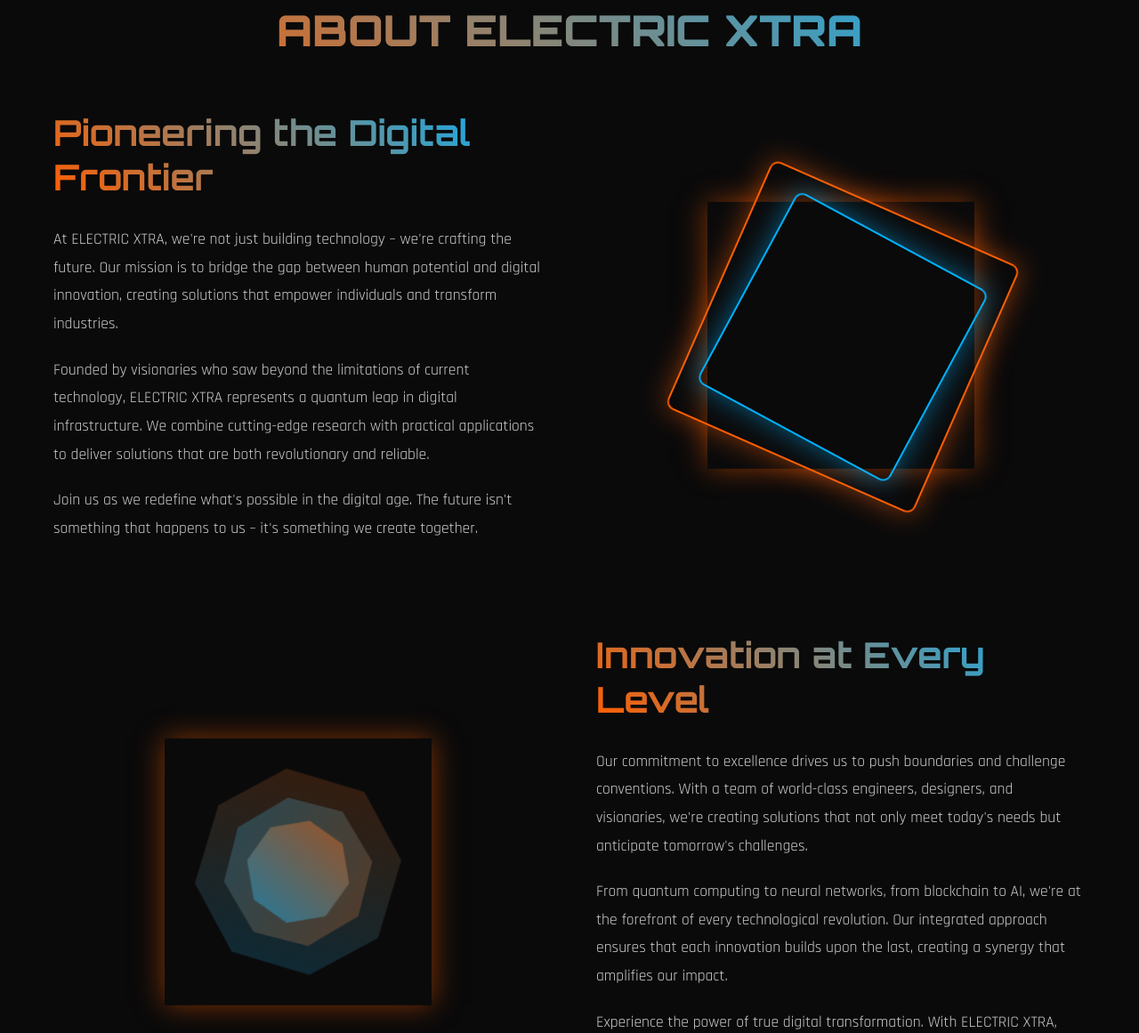
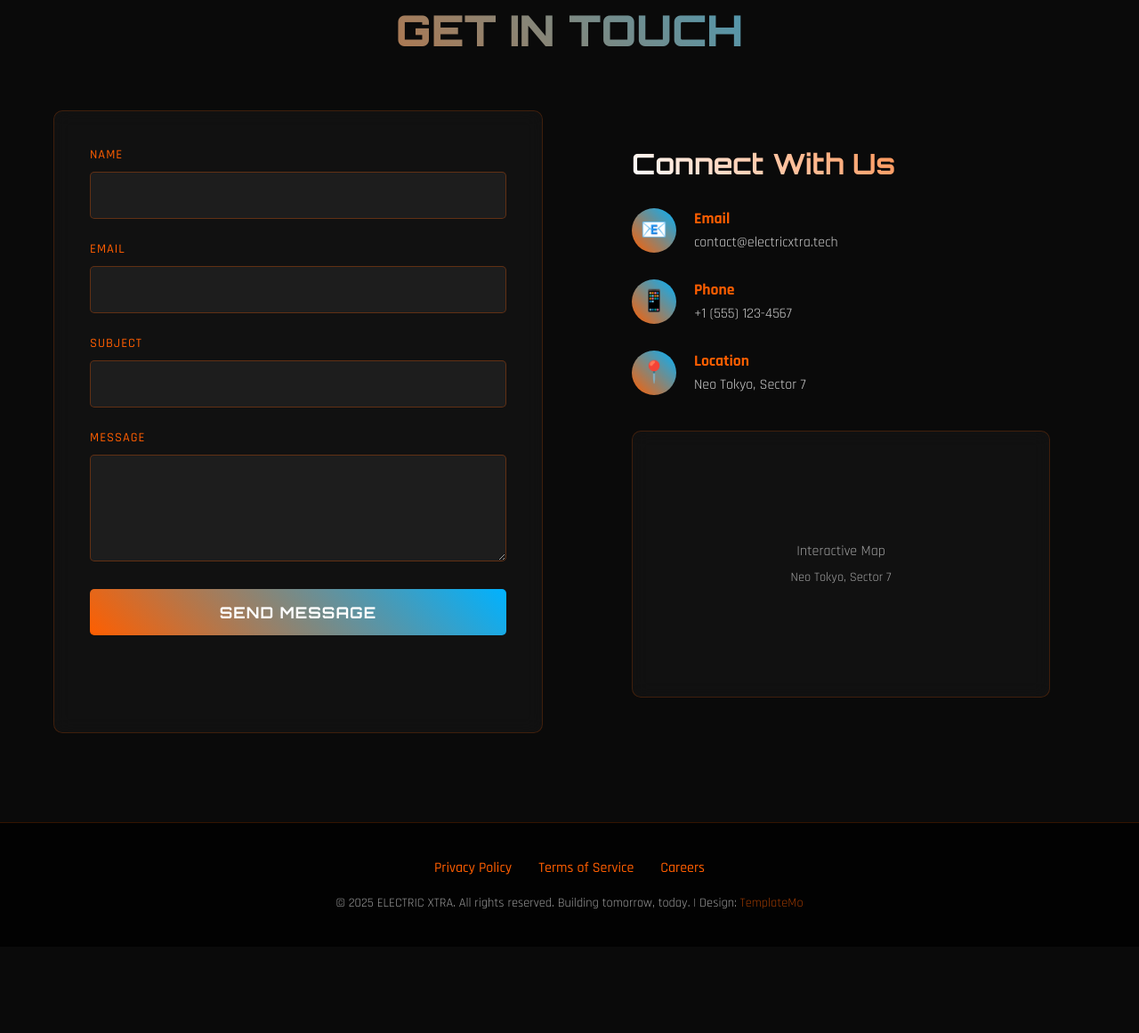
Before and after one commit to karurgac/k, a plain HTML site: page index.html in a window 1280 px wide. Shown: the part 1639-2800 px from the top of the page at 89% size. After the commit the page ends 2703 px from the top, so only its background shows below. Drawn offline with Linux system fonts and the light colour scheme.

Commit message:
Update index.html
Signed-off-by: karurgac <karurgac1@gmail.com>

```diff
--- a/index.html
+++ b/index.html
@@ -170,38 +170,6 @@ https://templatemo.com/tm-596-electric-xtra
         </div>
     </section>
 
-    <!-- About Section -->
-    <section class="about" id="about">
-        <h2 class="section-title">About Electric Xtra</h2>
-        <div class="about-content">
-            <div class="about-text">
-                <h2>Pioneering the Digital Frontier</h2>
-                <p>At ELECTRIC XTRA, we're not just building technology – we're crafting the future. Our mission is to bridge the gap between human potential and digital innovation, creating solutions that empower individuals and transform industries.</p>
-                <p>Founded by visionaries who saw beyond the limitations of current technology, ELECTRIC XTRA represents a quantum leap in digital infrastructure. We combine cutting-edge research with practical applications to deliver solutions that are both revolutionary and reliable.</p>
-                <p>Join us as we redefine what's possible in the digital age. The future isn't something that happens to us – it's something we create together.</p>
-            </div>
-            <div class="about-visual">
-                <div class="about-graphic"></div>
-            </div>
-        </div>
-
-        <!-- Second row with reversed layout -->
-        <div class="about-content" style="margin-top: 80px;">
-            <div class="about-visual">
-                <div class="about-graphic-alt">
-                    <div class="hexagon"></div>
-                    <div class="hexagon"></div>
-                    <div class="hexagon"></div>
-                </div>
-            </div>
-            <div class="about-text">
-                <h2>Innovation at Every Level</h2>
-                <p>Our commitment to excellence drives us to push boundaries and challenge conventions. With a team of world-class engineers, designers, and visionaries, we're creating solutions that not only meet today's needs but anticipate tomorrow's challenges.</p>
-                <p>From quantum computing to neural networks, from blockchain to AI, we're at the forefront of every technological revolution. Our integrated approach ensures that each innovation builds upon the last, creating a synergy that amplifies our impact.</p>
-                <p>Experience the power of true digital transformation. With ELECTRIC XTRA, you're not just adopting technology – you're embracing a philosophy of continuous evolution and limitless possibility.</p>
-            </div>
-        </div>
-    </section>
 
     <!-- Contact Section -->
     <section class="contact" id="contact">
```
